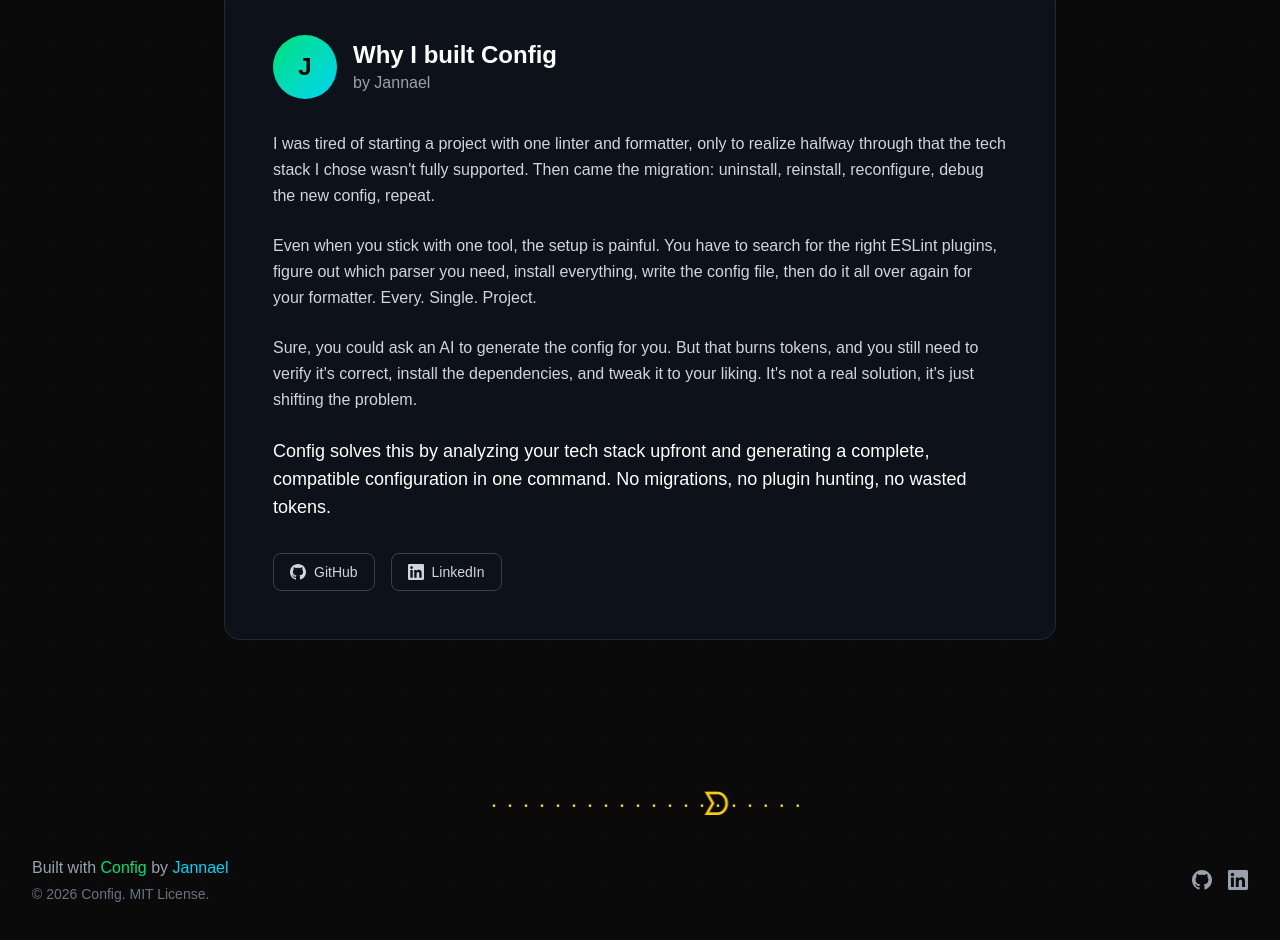
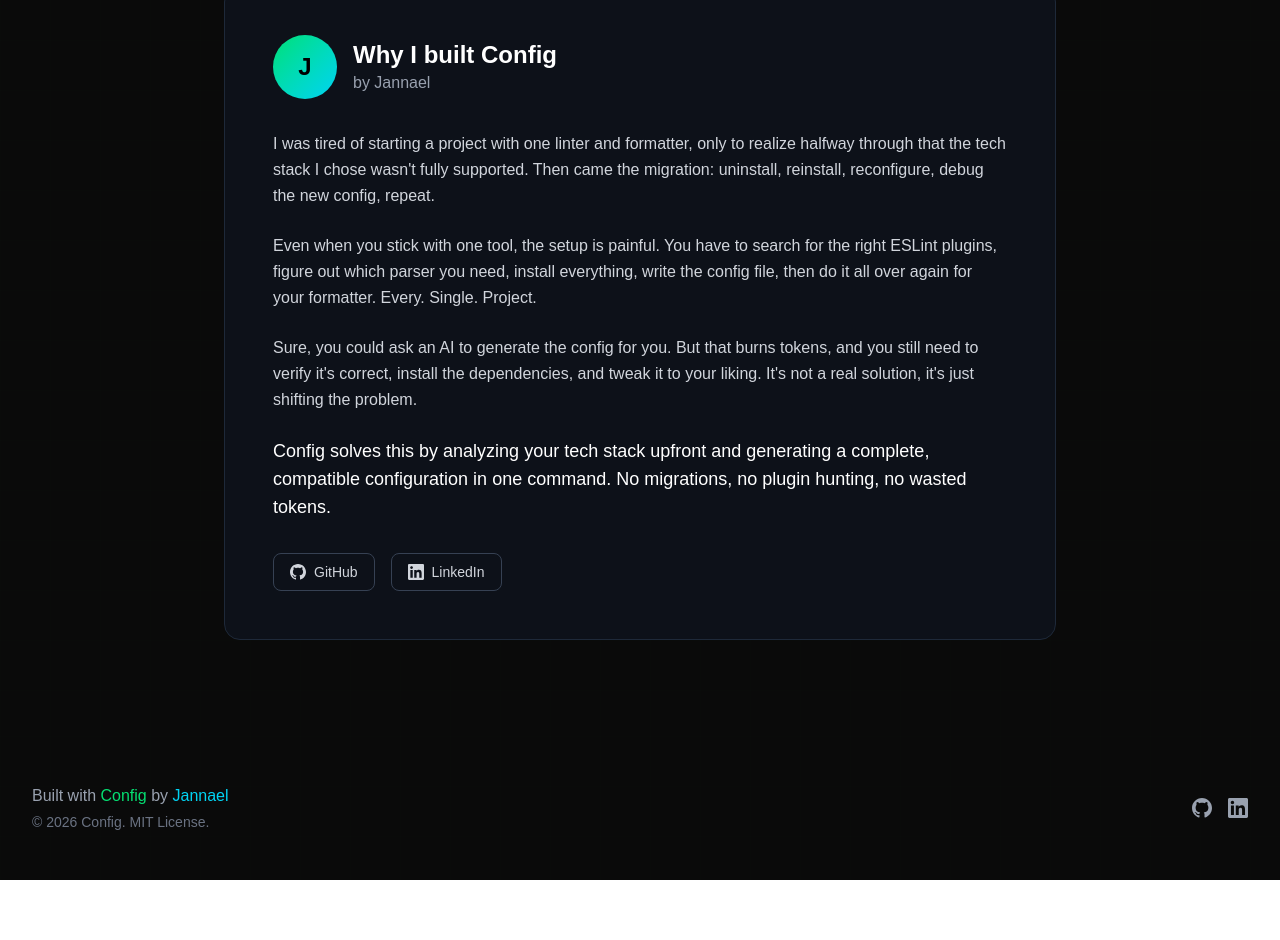
Before and after one commit to Jannael/Config, an Astro site in the folder apps/web/: page / in a window 1280 px wide. Shown: the part 2878-3818 px from the top of the page. After the commit the page ends 3758 px from the top, so only its background shows below. Built offline with nearby package versions, Linux system fonts and the light colour scheme; Astro itself is replaced by a stand-in of ours.

Commit message:
feat: remove pacman animation

```diff
--- a/apps/web/src/sections/Footer.astro
+++ b/apps/web/src/sections/Footer.astro
@@ -12,16 +12,6 @@
   </div>
 
   <div class="relative z-10 mx-auto max-w-7xl px-4 sm:px-6 lg:px-8">
-    <!-- Pacman animation -->
-    <div class="mb-8 flex justify-center">
-      <div class="pacman-track">
-        <div class="pacman-dots">
-          {'·'.repeat(20)}
-        </div>
-        <div class="pacman">ᗧ</div>
-      </div>
-    </div>
-
     <div class="flex flex-col items-center justify-between gap-4 sm:flex-row">
       <div class="text-center sm:text-left">
         <p class="text-gray-400">
@@ -71,50 +61,3 @@
     </div>
   </div>
 </footer>
-
-<style>
-  .pacman-track {
-    position: relative;
-    width: 300px;
-    height: 40px;
-    display: flex;
-    align-items: center;
-  }
-
-  .pacman-dots {
-    position: absolute;
-    width: 100%;
-    text-align: center;
-    color: #facc15;
-    font-size: 24px;
-    letter-spacing: 8px;
-  }
-
-  .pacman {
-    position: absolute;
-    font-size: 32px;
-    color: #facc15;
-    animation: eat 3s linear infinite;
-  }
-
-  @keyframes eat {
-    0% {
-      left: -40px;
-      transform: scaleX(1);
-    }
-    49% {
-      transform: scaleX(1);
-    }
-    50% {
-      left: calc(100% + 40px);
-      transform: scaleX(-1);
-    }
-    99% {
-      transform: scaleX(-1);
-    }
-    100% {
-      left: -40px;
-      transform: scaleX(1);
-    }
-  }
-</style>
```
